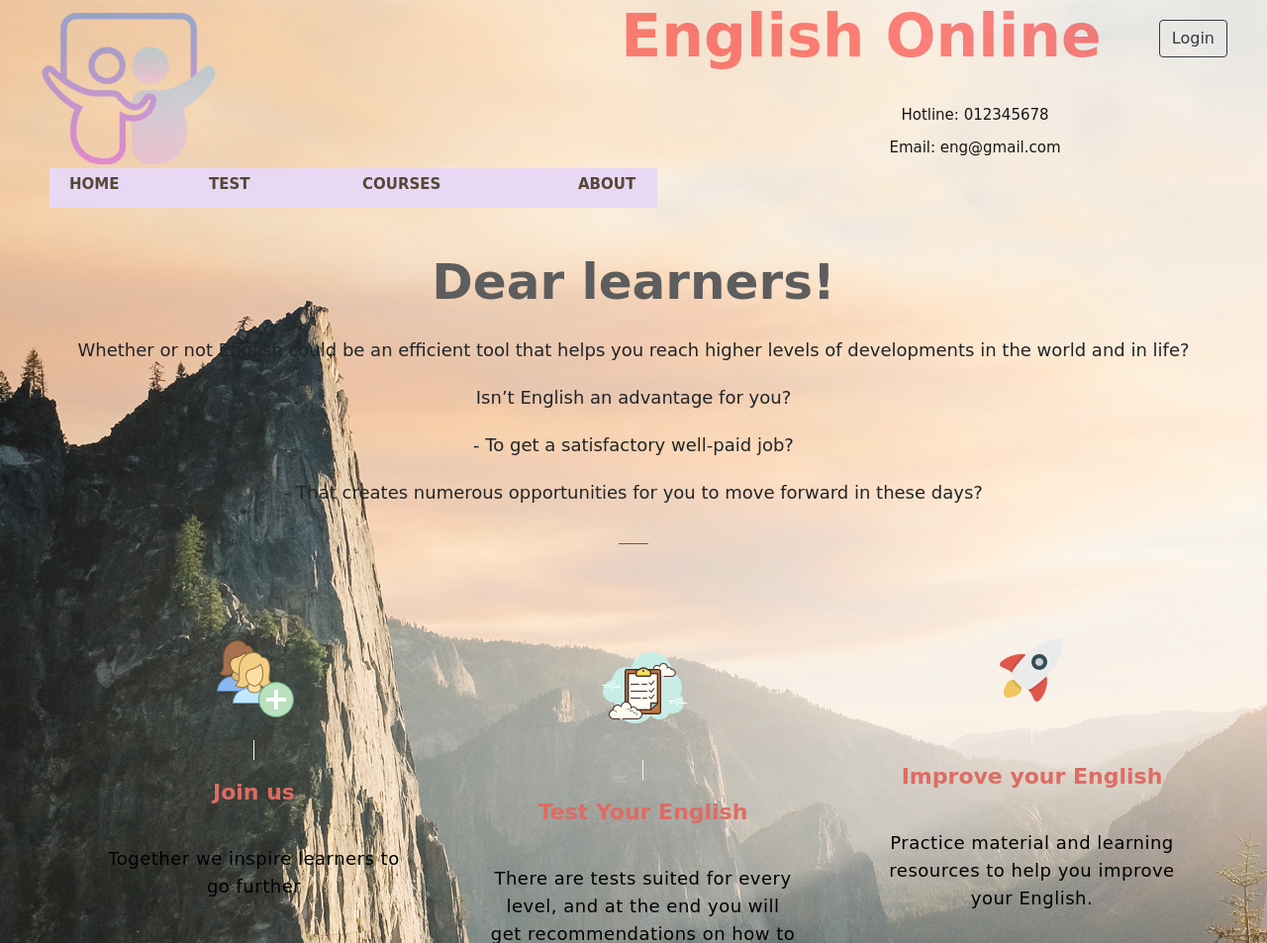
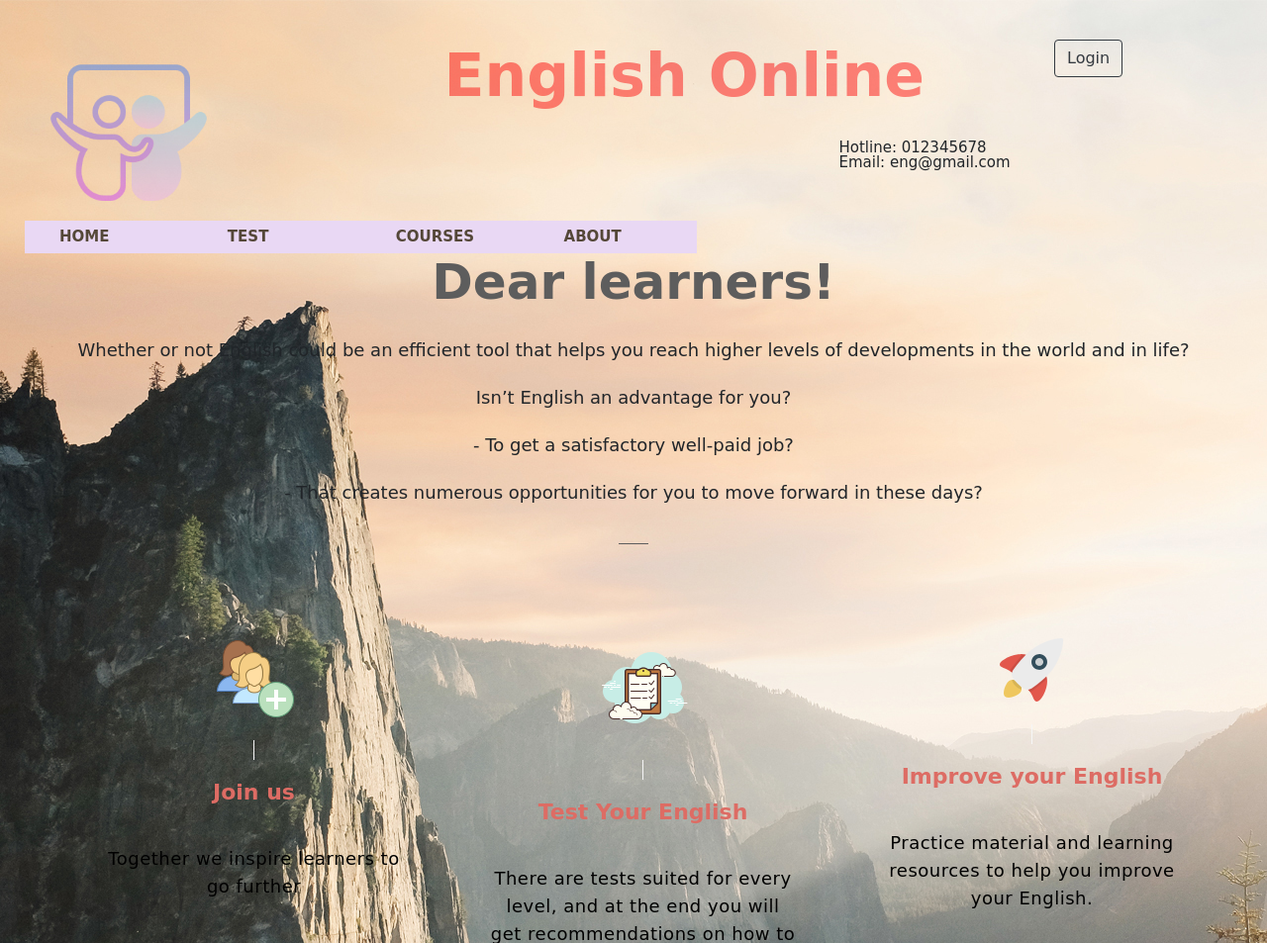
Before and after one commit to UITTeam/web, a PHP site: page /home.html in a window 1280 px wide. Shown: the top 953 px of the page at 99% size. Run offline with PHP 8.4, Linux system fonts and the light colour scheme.

Commit message:
edit every header (bootstrap)
Chỉnh lại tất cả header cho các trang
Sừa login từ trang home
- Chưa xử lý được login xong hiển thị tên  user

```diff
--- a/css/css_test.css
+++ b/css/css_test.css
@@ -1,7 +1,4 @@
-.content
-{
-  margin-left: 38px;
-}
+
 ul.menu {
 
     display: flex;
--- a/css/header.css
+++ b/css/header.css
@@ -7,44 +7,57 @@ body
    background: url('../img/billboard2.jpg') no-repeat;
     padding: 33px;
 }
-.wrapper
-    {
-        display: grid;
-        grid-template-rows: 30% 60% 10%;
-        grid-gap: 20px;
-    }
 
 header
-{  width: 100%;
+{   width: 100%;
     height: 125px;
     position: relative;
-     grid-row-start: 1;
-     grid-row-end: 1;
-}
-.content
-{
-    grid-row-start: 2;
-    grid-row-end: 2;
 }
 
 .banner h1
 {
-    position: absolute;
-    width: 700px;
-    height: 5px;
-    left: 520px;
+    font-weight: bold;
     font-size: 60px;
     text-align: center;
     color: rgba(204, 30, 30, 0.88);
     mix-blend-mode: hard-light;
     opacity: 0.7;
 }
+
+.banner > div > a > img
+{
+    margin-left: 100px;
+    height: 60px ;
+    width: 60px;
+}
+.banner > div > img
+{
+    width: auto;
+    height: 180px;
+    padding: 0px;
+    opacity: 0.4;
+}
+
+.banner  p
+{
+    max-width: max-content;
+    font-size: 15px;
+    margin-top: 30px;
+    margin-left: 500px;
+}
+header li
+{
+    list-style-type: none;
+    font-size: 15px;
+    font-weight: bold;
+    background-color: #e9d8f4;
+}
 .menu-1 a
 {
     text-decoration: none;
     color: #544738;
     float: left;
-    padding-left: 20px;
+    padding: 0 20px;
 }
 .menu-1 a:hover
 {
@@ -54,85 +67,14 @@ header
     -o-transform: rotate(-5deg) scale(0.9);
 
 }
-
-header li
-{
-    list-style-type: none;
-    font-size: 15px;
-    font-weight: bold;
-    background-color: #e9d8f4;
-
+header ul{
+    display: flex;
+    flex-direction: row;
 }
-.banner > a
-{
-    position: absolute;
-    right: 40px;
-    top: 20px;
-}
-.banner > img
-{
-    position: absolute;
-    width: 200px;
-    left: 30px;
-    top: -15px;
-    opacity: 0.4;
-}
-
-.banner > p
-{
-    position: absolute;
-    width: 250px;
-    height: 30px;
-    left: 860px;
-    top: 100px;
-    font-size: 15px;
-    line-height: 33px;
-    text-align: center;
-    color: #000000;
-    opacity: 0.9;
-}
-.home
-{
-    position: absolute;
-    width: 155px;
-    height: 40px;
-    left: 50px;
-    top: 170px;
+.menu-1{
     line-height: 33px;
     color: #000000;
 }
-.test
-{
-    position: absolute;
-    width: 155px;
-    height: 40px;
-    left: 191px;
-    top: 170px;
-    line-height: 33px;
-    color: #000000;
-}
-.courses
-{
-    position: absolute;
-    width: 240px;
-    height: 40px;
-    left: 346px;
-    top: 170px;
-    line-height: 33px;
-    color: #000000;
-
-}
-.about
-{
-    position: absolute;
-    width: 100px;
-    height: 40px;
-    left: 564px;
-    top: 170px;
-    line-height: 33px;
-    color: #000000;
-}
-
 .content
 {
     position: relative;
--- a/css/home.css
+++ b/css/home.css
@@ -1,4 +1,3 @@
-
 .clearfix:before,
 .clearfix:after {
     content: " ";
@@ -14,13 +13,9 @@
 .billboard{
     width: 100%;
     height: 690px;
-    position: relative;
 }
-.billboard.dark{
+.billboard .dark{
     background-size: cover;
-    -webkit-background-size: cover;
-    -moz-background-size: cover;
-    -o-background-size: cover;
 }
 
 .billboard .caption{
@@ -109,15 +104,9 @@
  		border-radius: 3px;
  		-webkit-transition: all 0.3s linear;
   		-moz-transition: all 0.3s linear;
- 		transition: all 0.3s linear;
+         transition: all 0.3s linear;
+
 }
-body
-	{
-		background-repeat: no-repeat;
-		background-attachment:fixed;
-        font-family: Comic Sans MS;
-
-	}
 input
 {
 	margin: 10px;
--- a/home.html
+++ b/home.html
@@ -15,24 +15,26 @@
 	<script type="text/javascript" src="js/home.js"></script>
 </head>
 <body>
-    <header>
-            <div class="banner">
-                    <img src="./img/banner.png">
-                    <h1 style="font-weight: bold;" >English Online</h1>
-                    <p>Hotline: 012345678 <br>Email: eng@gmail.com</p>
-                    <a id='btnLogin' href="" class="btn btn-outline-dark btn-rounded mb-4" data-toggle="modal" data-target="#modalLoginForm">Login</a>
+    <header style="padding: 40px">
+            <div class="row banner">
+                    <div class="col-md-3"><img src="./img/banner.png"></div>
+                    <div class="col-md-7">
+                        <h1 >English Online</h1>
+                        <p>Hotline: 012345678 <br>Email: eng@gmail.com</p>
                     </div>
-                    <div  class=menu-1>
-                    <ul>
-                        <li class="home"><a href="./home.html">HOME</a></li>
-                        <li class="test" data-type="all"><a href="./test.html">TEST</a>
-                        </li>
-                        <li class="courses"><a href="#">COURSES</a>
+                    <div class="col-md-2"><a id='btnLogin' href="" class="btn btn-outline-dark btn-rounded mb-4" data-toggle="modal" data-target="#modalLoginForm">Login</a>
+                    </div></div>
 
-                        </li>
-                        <li class="about"><a href="#">ABOUT</a></li>
+                </div>
+                <div class="row">
+                        <ul class='menu-1'>
+                            <li class="col-md-4"><a href="./home.html">HOME</a></li>
+                            <li class="col-md-4" data-type="all"><a href="./test.html">TEST</a>
+                            </li>
+                            <li class="col-md-4"><a href="#">COURSES</a></li>
+                            <li class="col-md-4"><a href="#">ABOUT</a></li>
                         </ul>
-                    </div>
+                </div>
     </header>
     <section class="billboard dark">
             <div class="caption dark animated wow fadeInDown " data-wow-delay=".4s">
--- a/js/home.js
+++ b/js/home.js
@@ -25,7 +25,6 @@ $(document).ready(function(){
 
 });
 
-
 $(function(){
 	$('#btnSubmit').on('click', function(e)
 	{
@@ -33,7 +32,6 @@ $(function(){
 			pass = $('#password').val(),
 			correct_user= 'admin',
 			correct_pass= 'admin';
-
 		 if (username === correct_user && pass === correct_pass)
 		  {
 			  e.preventDefault();
@@ -42,7 +40,7 @@ $(function(){
 	  else
 		  {
 		  	e.preventDefault();
-	 	 	swal("Error!", "Invalid password or username", "error").delay(1);
+	 	 	swal("Error!", "Invalid password or username", "error");
 		  }
 	});
 
```
Also changed, not shown: Doing-test.html (+18 -16 lines), about.html (added, +34 -0 lines), header.html (+19 -16 lines), test.html (+14 -12 lines), user-info-edit.html (+17 -21 lines), user-info-password.html (+17 -21 lines), user-info.html (+17 -21 lines), user-list.html (+17 -21 lines).
